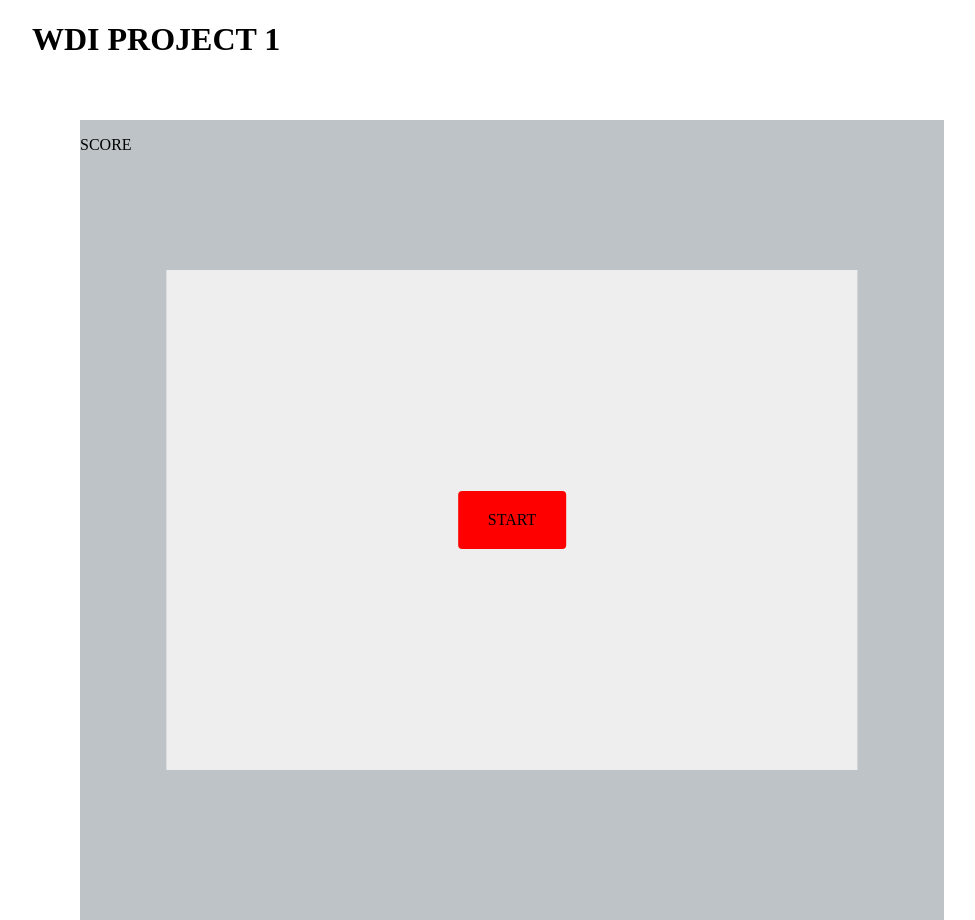
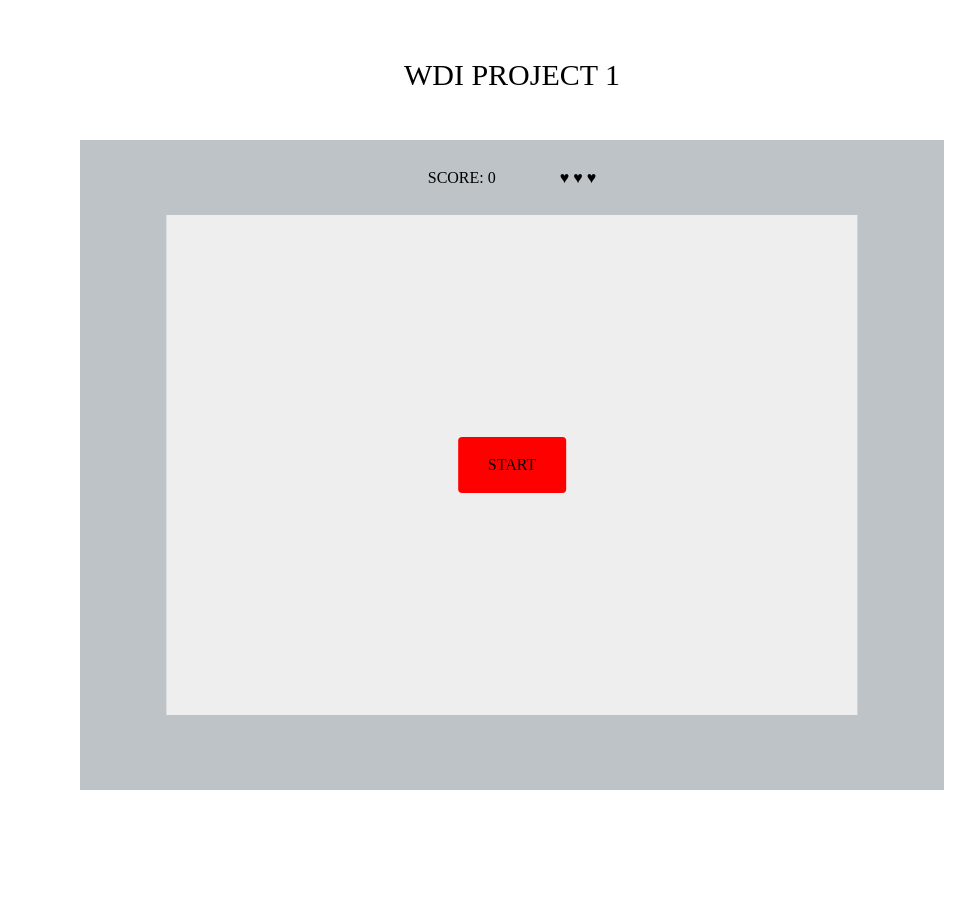
Before and after one commit to martamattioli/WDI_PROJECT_1, a PHP site: page / in a window 1280 px wide. Shown: the whole page, without its empty margins (128-1103 px from the left). After the commit the page ends 790 px from the top, so only its background shows below. Run offline with PHP 8.4, Linux system fonts and the light colour scheme.

Commit message:
added lives and some js

```diff
--- /dev/null
+++ b/css/reset.css
@@ -0,0 +1,48 @@
+/* http://meyerweb.com/eric/tools/css/reset/
+   v2.0 | 20110126
+   License: none (public domain)
+*/
+
+html, body, div, span, applet, object, iframe,
+h1, h2, h3, h4, h5, h6, p, blockquote, pre,
+a, abbr, acronym, address, big, cite, code,
+del, dfn, em, img, ins, kbd, q, s, samp,
+small, strike, strong, sub, sup, tt, var,
+b, u, i, center,
+dl, dt, dd, ol, ul, li,
+fieldset, form, label, legend,
+table, caption, tbody, tfoot, thead, tr, th, td,
+article, aside, canvas, details, embed,
+figure, figcaption, footer, header, hgroup,
+menu, nav, output, ruby, section, summary,
+time, mark, audio, video {
+	margin: 0;
+	padding: 0;
+	border: 0;
+	font-size: 100%;
+	font: inherit;
+	vertical-align: baseline;
+}
+/* HTML5 display-role reset for older browsers */
+article, aside, details, figcaption, figure,
+footer, header, hgroup, menu, nav, section {
+	display: block;
+}
+body {
+	line-height: 1;
+}
+ol, ul {
+	list-style: none;
+}
+blockquote, q {
+	quotes: none;
+}
+blockquote:before, blockquote:after,
+q:before, q:after {
+	content: '';
+	content: none;
+}
+table {
+	border-collapse: collapse;
+	border-spacing: 0;
+}
--- a/css/style.css
+++ b/css/style.css
@@ -7,6 +7,22 @@ body {
   position: relative;
   max-width: 960px;
   margin: 0 auto;
+}
+
+h1 {
+  text-align: center;
+  margin-top: 60px;
+  font-size: 30px;
+}
+
+p {
+  /*display: none;*/
+  display: inline-block;
+  padding: 30px;
+}
+
+p:nth-child(2) {
+  display: none;
 }
 
 .game-board {
@@ -21,8 +37,9 @@ body {
 
 .borders {
   background: #bdc3c7;
+  text-align: center;
   width: 90%;
-  height: 800px;
+  height: 650px;
   z-index: 0;
   position: absolute;
   left: 50%;
--- a/index.html
+++ b/index.html
@@ -8,6 +8,7 @@
   integrity="sha256-BbhdlvQf/xTY9gja0Dq3HiwQF8LaCRTXxZKRutelT44="
   crossorigin="anonymous"></script>
     <script src="js/app.js" charset="utf-8"></script>
+    <link rel="stylesheet" href="./css/reset.css">
     <link rel="stylesheet" href="./css/style.css">
   </head>
   <body>
@@ -15,7 +16,13 @@
       <h1>WDI PROJECT 1</h1>
     </header>
     <div class="borders">
-      <p id="score" >SCORE</p>
+      <p>SCORE: <span id="score">0</span></p>
+      <p>HIGHEST SCORE: <span id="highest-score"></span></p>
+      <p>
+        <span class="lives" id="life-1">&hearts;</span>
+        <span class="lives" id="life-2">&hearts;</span>
+        <span class="lives" id="life-3">&hearts;</span>
+      </p>
       <div class="game-board">
         <div class="center-dot"></div>
         <div class="start-button">START</div>
--- a/js/app.js
+++ b/js/app.js
@@ -109,6 +109,7 @@ function init() {
   $('.start-button').on('click', () => {
     $('.start-button').css('display', 'none');
     $('.center-dot').css('display', 'inline-block');
+    $('p:nth-child(1)').css('display', 'inline-block');
     startDotInterval();
     setTimeout(appearBubbles, 2000);
     //JUST A TIMER TO CHECK THINGS
```
